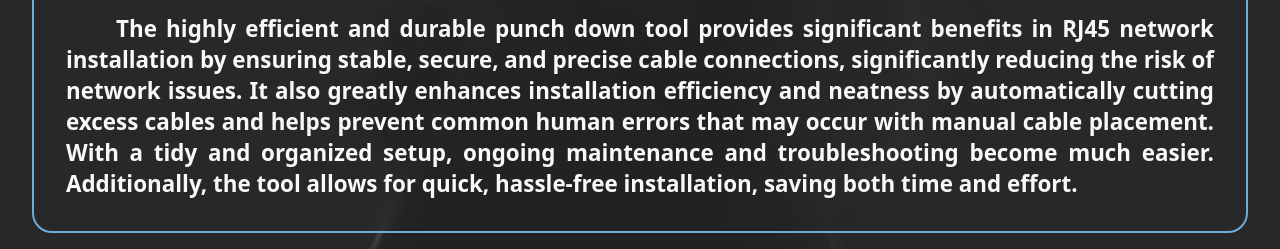
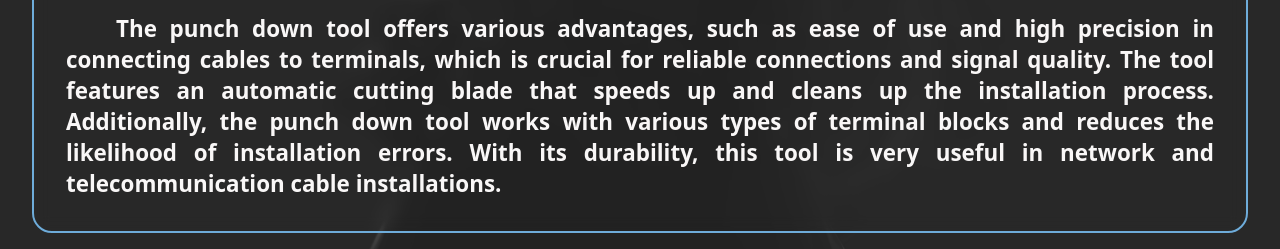
Before and after one commit to Zexontech/lastbutnotleast, a plain HTML site: page c-description.html in a window 1280 px wide. Shown: the part 940-1189 px from the top of the page. Drawn offline with Linux system fonts and the light colour scheme.

Commit message:
Update c-description.html

```diff
--- a/c-description.html
+++ b/c-description.html
@@ -48,7 +48,7 @@
                    The highly efficient and durable punch down tool provides significant benefits in RJ45 network installation by ensuring stable, secure, and precise cable connections, which significantly reduces the risk of network issues. It also greatly enhances installation efficiency and neatness by automatically cutting excess cables and helping to prevent common human errors that may occur with manual cable placement. With a tidy and organized setup, the tool makes maintenance and troubleshooting much easier. Additionally, it allows for quick and hassle-free installation, saving both time and effort.
                 </p>
                 <p class="hafizh-advantage">
-                    The highly efficient and durable punch down tool provides significant benefits in RJ45 network installation by ensuring stable, secure, and precise cable connections, significantly reducing the risk of network issues. It also greatly enhances installation efficiency and neatness by automatically cutting excess cables and helps prevent common human errors that may occur with manual cable placement. With a tidy and organized setup, ongoing maintenance and troubleshooting become much easier. Additionally, the tool allows for quick, hassle-free installation, saving both time and effort.
+                    The punch down tool offers various advantages, such as ease of use and high precision in connecting cables to terminals, which is crucial for reliable connections and signal quality. The tool features an automatic cutting blade that speeds up and cleans up the installation process. Additionally, the punch down tool works with various types of terminal blocks and reduces the likelihood of installation errors. With its durability, this tool is very useful in network and telecommunication cable installations.
                 </p>
             </article>
         </section>
```
